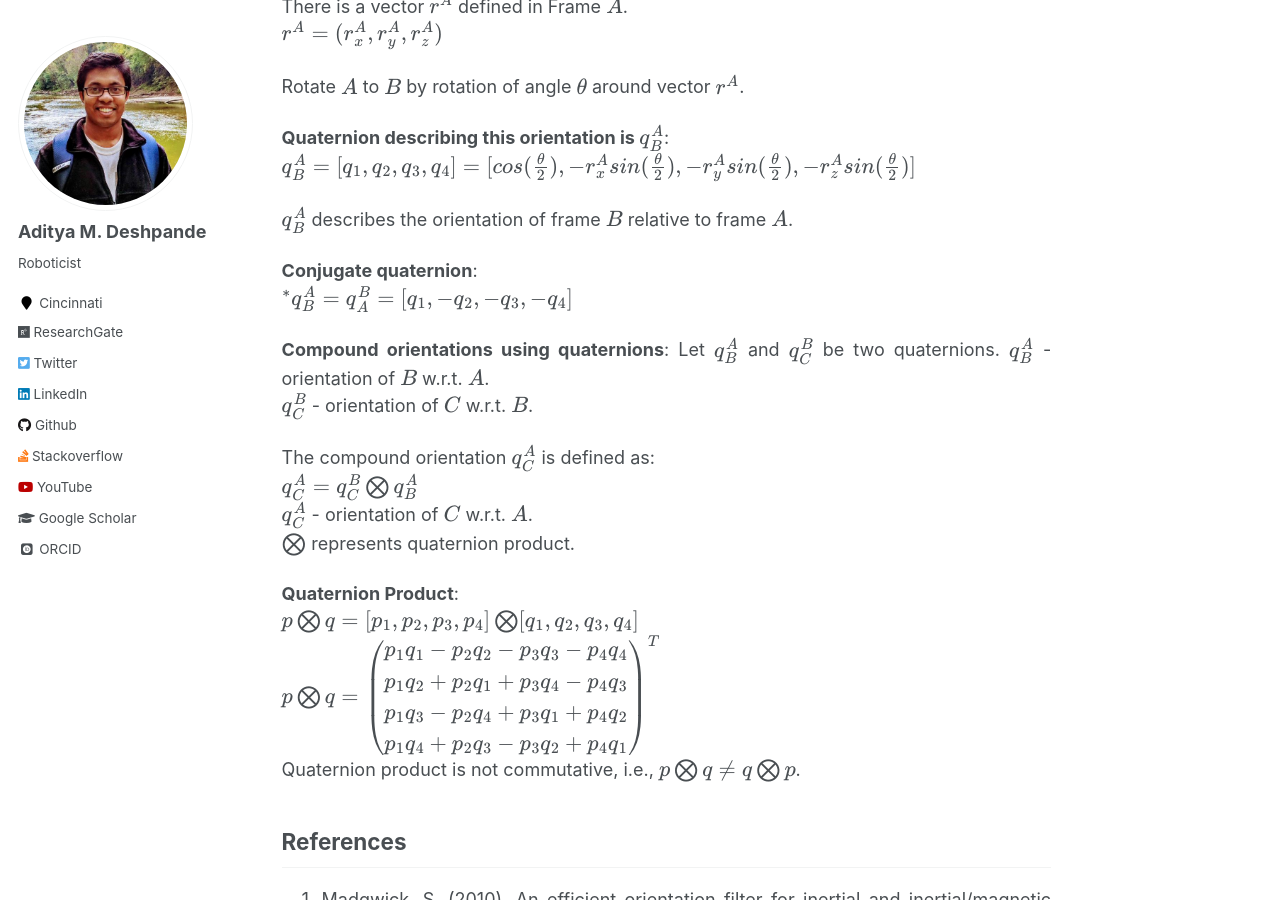
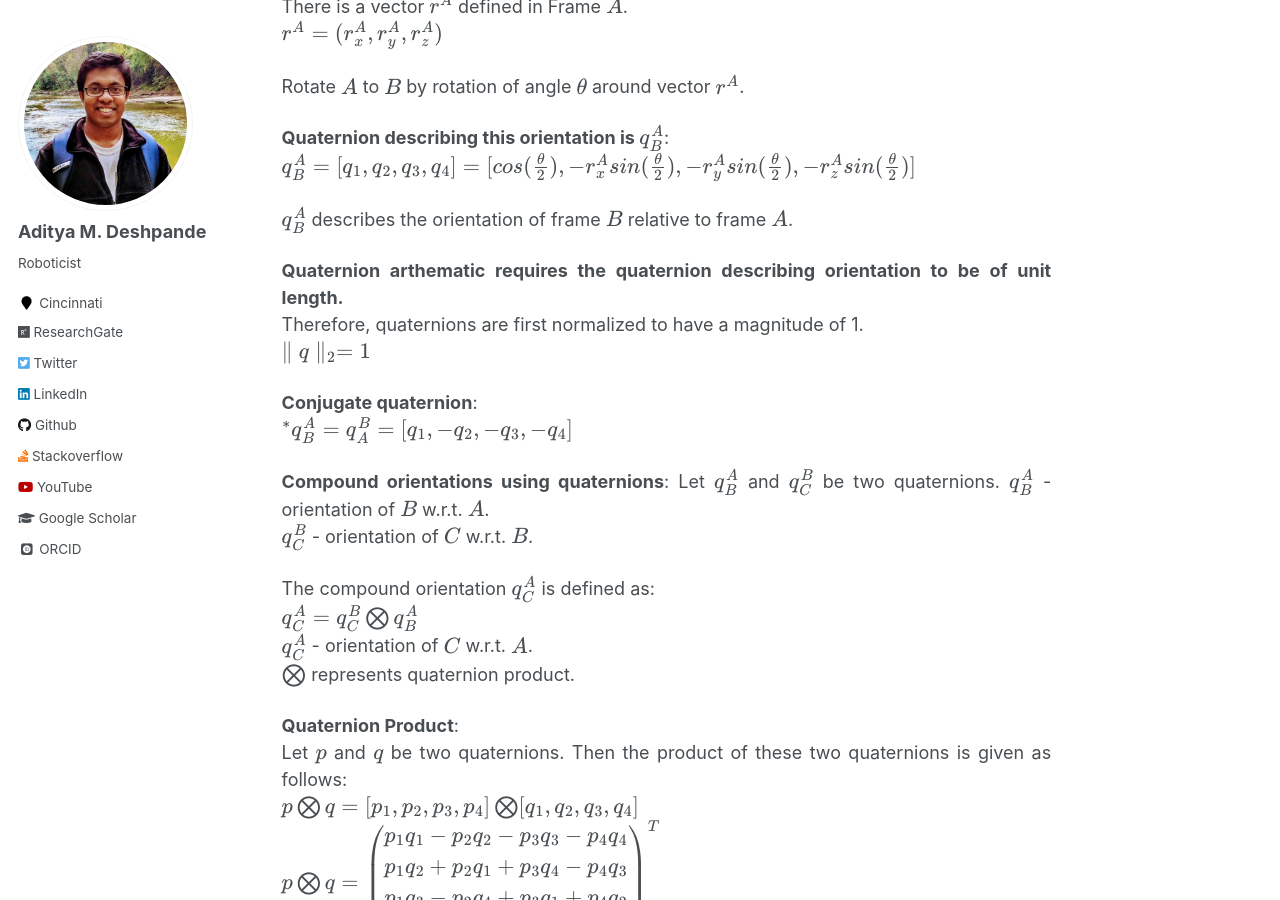
Before and after one commit to adipandas/adipandas.github.io, a Jekyll site: the page built from _posts/2020-01-01-important-notes.md, in a window 1280 px wide and 900 px high, scrolled down 422 px. Built offline with Jekyll 4.4.1, drawn with Linux system fonts in a browser that asks for light colours; some web fonts are replaced; formulas are drawn with MathJax 3; comment, search, counter and statistics services are not loaded.

Commit message:
Update 2020-01-01-important-notes.md

```diff
--- a/_posts/2020-01-01-important-notes.md
+++ b/_posts/2020-01-01-important-notes.md
@@ -23,6 +23,10 @@
 
 $$q^{A}_{B}$$ describes the orientation of frame $$B$$ relative to frame $$A$$.
 
+**Quaternion arthematic requires the quaternion describing orientation to be of unit length.**
+Therefore, quaternions are first normalized to have a magnitude of 1.
+$$\parallel q \parallel_2 = 1$$
+
 **Conjugate quaternion**:
 $$^{*}q^{A}_{B} = q^{B}_{A} = [q_1, -q_2, -q_3, -q_4]$$
 
@@ -38,6 +42,7 @@
 
 
 **Quaternion Product**:
+Let $$p$$ and $$q$$ be two quaternions. Then the product of these two quaternions is given as follows:
 $$p \bigotimes q = [p_1, p_2, p_3, p_4] \bigotimes [q_1, q_2, q_3, q_4]$$
 $$p \bigotimes q = \begin{pmatrix}
 p_1 q_1 - p_2 q_2 - p_3 q_3 - p_4 q_4 \\
```
